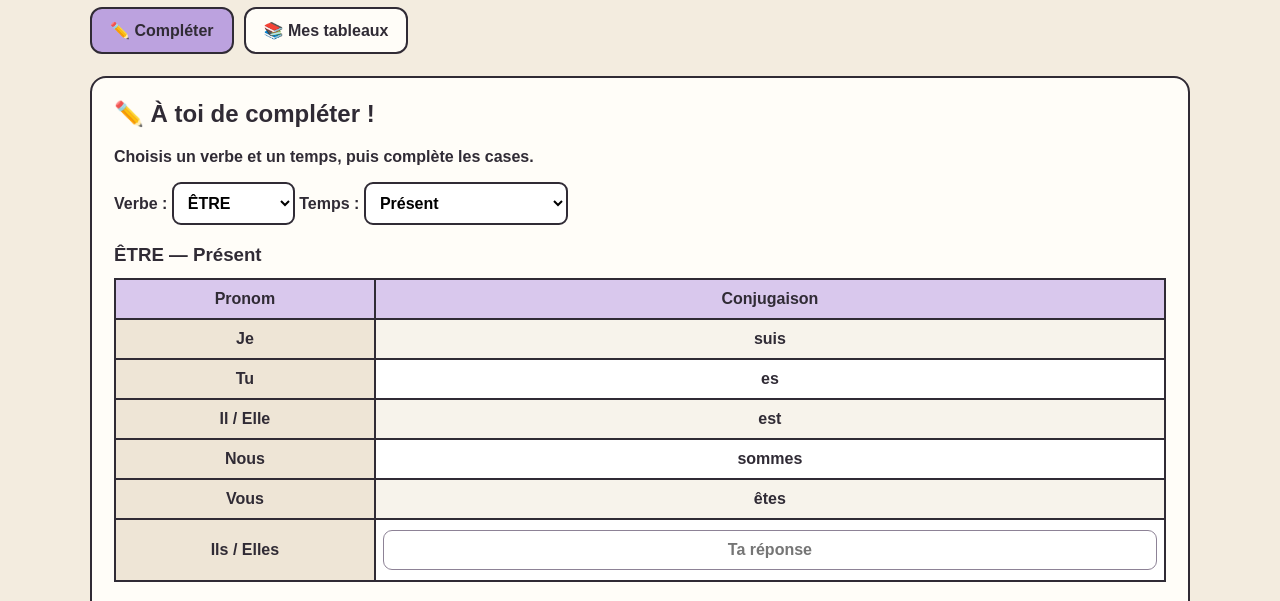
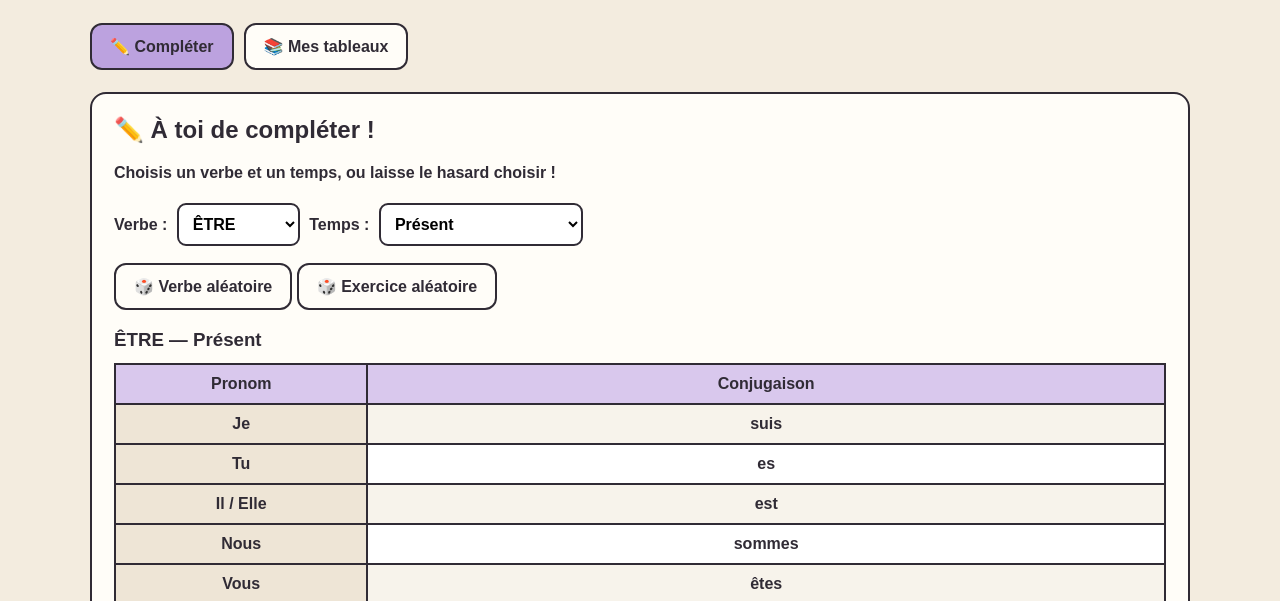
Before and after one commit to catuxafm-boop/verbos-frances, a plain HTML site: page index.html in a window 1280 px wide. Shown: the part 169-770 px from the top of the page. Drawn offline with Linux system fonts and the light colour scheme.

Commit message:
Update index.html

```diff
--- a/index.html
+++ b/index.html
@@ -7,9 +7,7 @@
 <title>Mon Atelier de Conjugaison</title>
 
 <style>
-* {
-  box-sizing: border-box;
-}
+* { box-sizing: border-box; }
 
 body {
   margin: 0;
@@ -30,19 +28,9 @@ header {
   text-align: center;
 }
 
-h1 {
-  margin: 0;
-  font-size: 32px;
-}
+h1 { margin: 0; font-size: 32px; }
 
-header p {
-  margin-bottom: 0;
-}
-
-main {
-  max-width: 1100px;
-  margin: 25px auto;
-}
+main { max-width: 1100px; margin: 25px auto; }
 
 nav {
   display: flex;
@@ -51,9 +39,7 @@ nav {
   margin-bottom: 22px;
 }
 
-button, select, input {
-  font: inherit;
-}
+button, select, input { font: inherit; }
 
 nav button, .action {
   border: 2px solid #302b35;
@@ -64,17 +50,12 @@ nav button, .action {
   color: #302b35;
 }
 
-nav button.active {
-  background: #bca2df;
-}
+nav button.active { background: #bca2df; }
 
-.panel {
-  display: none;
-}
+button:hover { filter: brightness(.96); }
 
-.panel.active {
-  display: block;
-}
+.panel { display: none; }
+.panel.active { display: block; }
 
 .card {
   padding: 22px;
@@ -84,19 +65,16 @@ nav button.active {
   border-radius: 16px;
 }
 
-h2 {
-  margin-top: 0;
-}
+h2 { margin-top: 0; }
 
-h3 {
-  margin-bottom: 10px;
-}
+h3 { margin-bottom: 10px; }
 
 select, input {
   padding: 10px;
   border: 2px solid #302b35;
   border-radius: 9px;
   background: white;
+  margin: 5px;
 }
 
 table {
@@ -112,17 +90,11 @@ th, td {
   text-align: center;
 }
 
-th {
-  background: #d9c8ed;
-}
+th { background: #d9c8ed; }
 
-td:first-child {
-  background: #eee5d6;
-}
+td:first-child { background: #eee5d6; }
 
-tbody tr:nth-child(even) {
-  background: #f7f3eb;
-}
+tbody tr:nth-child(even) { background: #f7f3eb; }
 
 input.answer {
   width: 100%;
@@ -138,49 +110,18 @@ input.answer {
   border: 2px solid #302b35;
 }
 
-.green {
-  background: #d0dfc5;
-}
+.green { background: #d0dfc5; }
+.blue { background: #cbdfea; }
+.yellow { background: #f0df9f; }
+.orange { background: #e8c4a8; }
 
-.blue {
-  background: #cbdfea;
-}
-
-.yellow {
-  background: #f0df9f;
-}
-
-.orange {
-  background: #e8c4a8;
-}
-
-.result {
-  margin-top: 12px;
-  font-weight: bold;
-}
-
-.small {
-  font-size: 13px;
-  font-weight: 700;
-}
+.result { margin-top: 12px; font-weight: bold; }
 
 @media(max-width: 700px) {
-  body {
-    padding: 10px;
-  }
-
-  h1 {
-    font-size: 24px;
-  }
-
-  .card {
-    padding: 12px;
-    overflow-x: auto;
-  }
-
-  table {
-    min-width: 650px;
-  }
+  body { padding: 10px; }
+  h1 { font-size: 24px; }
+  .card { padding: 12px; overflow-x: auto; }
+  table { min-width: 650px; }
 }
 </style>
 </head>
@@ -202,7 +143,7 @@ input.answer {
 <section id="practice" class="panel active">
   <div class="card">
     <h2>✏️ À toi de compléter !</h2>
-    <p>Choisis un verbe et un temps, puis complète les cases.</p>
+    <p>Choisis un verbe et un temps, ou laisse le hasard choisir !</p>
 
     <label for="practiceVerb">Verbe :</label>
     <select id="practiceVerb" onchange="makePractice()"></select>
@@ -210,9 +151,16 @@ input.answer {
     <label for="practiceTense">Temps :</label>
     <select id="practiceTense" onchange="makePractice()"></select>
 
+    <div style="margin:12px 0;">
+      <button class="action" onclick="randomVerb()">🎲 Verbe aléatoire</button>
+      <button class="action" onclick="randomExercise()">🎲 Exercice aléatoire</button>
+    </div>
+
     <div id="practiceTable"></div>
+
     <button class="action" onclick="checkPractice()">Vérifier</button>
     <button class="action" onclick="makePractice()">Recommencer</button>
+
     <div id="practiceResult" class="result"></div>
   </div>
 </section>
@@ -220,12 +168,14 @@ input.answer {
 <section id="tables" class="panel">
   <div class="card">
     <h2>📚 Tous mes tableaux</h2>
-    <p>Chaque verbe possède un seul tableau avec tous ses temps.</p>
+    <p>Les temps sont regroupés dans un seul tableau pour chaque verbe.</p>
+
     <label for="filterVerb">Choisir un verbe :</label>
     <select id="filterVerb" onchange="renderTables()">
       <option value="all">Tous les verbes</option>
     </select>
   </div>
+
   <div id="allTables"></div>
 </section>
 
@@ -249,6 +199,7 @@ const tenses = {
     dire: ["dis","dis","dit","disons","dites","disent"],
     voir: ["vois","vois","voit","voyons","voyez","voient"]
   },
+
   "Imparfait": {
     etre: ["étais","étais","était","étions","étiez","étaient"],
     avoir: ["avais","avais","avait","avions","aviez","avaient"],
@@ -263,6 +214,7 @@ const tenses = {
     dire: ["disais","disais","disait","disions","disiez","disaient"],
     voir: ["voyais","voyais","voyait","voyions","voyiez","voyaient"]
   },
+
   "Futur simple": {
     etre: ["serai","seras","sera","serons","serez","seront"],
     avoir: ["aurai","auras","aura","aurons","aurez","auront"],
@@ -277,6 +229,7 @@ const tenses = {
     dire: ["dirai","diras","dira","dirons","direz","diront"],
     voir: ["verrai","verras","verra","verrons","verrez","verront"]
   },
+
   "Conditionnel présent": {
     etre: ["serais","serais","serait","serions","seriez","seraient"],
     avoir: ["aurais","aurais","aurait","aurions","auriez","auraient"],
@@ -291,6 +244,7 @@ const tenses = {
     dire: ["dirais","dirais","dirait","dirions","diriez","diraient"],
     voir: ["verrais","verrais","verrait","verrions","verriez","verraient"]
   },
+
   "Subjonctif présent": {
     etre: ["sois","sois","soit","soyons","soyez","soient"],
     avoir: ["aie","aies","ait","ayons","ayez","aient"],
@@ -305,6 +259,7 @@ const tenses = {
     dire: ["dise","dises","dise","disions","disiez","disent"],
     voir: ["voie","voies","voie","voyions","voyiez","voient"]
   },
+
   "Passé composé": {
     etre: ["ai été","as été","a été","avons été","avez été","ont été"],
     avoir: ["ai eu","as eu","a eu","avons eu","avez eu","ont eu"],
@@ -338,6 +293,8 @@ const verbs = {
 
 const colors = ["verb-title","green","blue","yellow","orange"];
 
+let missingIndex = 0;
+
 function showPanel(id, button) {
   document.querySelectorAll(".panel").forEach(p => p.classList.remove("active"));
   document.querySelectorAll("nav button").forEach(b => b.classList.remove("active"));
@@ -346,13 +303,13 @@ function showPanel(id, button) {
 }
 
 function createOptions() {
-  const verbOptions = Object.entries(verbs)
+  const options = Object.entries(verbs)
     .map(([key,name]) => `<option value="${key}">${name}</option>`)
     .join("");
 
-  document.getElementById("practiceVerb").innerHTML = verbOptions;
+  document.getElementById("practiceVerb").innerHTML = options;
   document.getElementById("filterVerb").innerHTML =
-    '<option value="all">Tous les verbes</option>' + verbOptions;
+    '<option value="all">Tous les verbes</option>' + options;
 
   document.getElementById("practiceTense").innerHTML =
     Object.keys(tenses).map(t => `<option>${t}</option>`).join("");
@@ -362,22 +319,49 @@ function makePractice() {
   const verb = document.getElementById("practiceVerb").value;
   const tense = document.getElementById("practiceTense").value;
   const answers = tenses[tense][verb];
-  const missing = Math.floor(Math.random() * 6);
 
-  let html = `<h3>${verbs[verb]} — ${tense}</h3><table><tr><th>Pronom</th><th>Conjugaison</th></tr>`;
+  missingIndex = Math.floor(Math.random() * 6);
+
+  let html = `<h3>${verbs[verb]} — ${tense}</h3>
+    <table>
+    <tr><th>Pronom</th><th>Conjugaison</th></tr>`;
 
   pronouns.forEach((p,i) => {
-    html += `<tr><td>${p}</td><td>${
-      i === missing
-      ? `<input class="answer" id="answer" placeholder="Ta réponse">`
-      : answers[i]
-    }</td></tr>`;
+    html += `<tr>
+      <td>${p}</td>
+      <td>${i === missingIndex
+        ? '<input class="answer" id="answer" placeholder="Ta réponse">'
+        : answers[i]}
+      </td>
+    </tr>`;
   });
 
   html += "</table>";
+
   document.getElementById("practiceTable").innerHTML = html;
   document.getElementById("practiceResult").textContent = "";
-  document.getElementById("answer").dataset.correct = answers[missing];
+  document.getElementById("answer").dataset.correct = answers[missingIndex];
+}
+
+function randomVerb() {
+  const keys = Object.keys(verbs);
+  const random = keys[Math.floor(Math.random() * keys.length)];
+
+  document.getElementById("practiceVerb").value = random;
+  makePractice();
+}
+
+function randomExercise() {
+  const verbKeys = Object.keys(verbs);
+  const tenseKeys = Object.keys(tenses);
+
+  const randomVerbKey = verbKeys[Math.floor(Math.random() * verbKeys.length)];
+  const randomTenseKey = tenseKeys[Math.floor(Math.random() * tenseKeys.length)];
+
+  document.getElementById("practiceVerb").value = randomVerbKey;
+  document.getElementById("practiceTense").value = randomTenseKey;
+
+  makePractice();
 }
 
 function checkPractice() {
@@ -402,11 +386,16 @@ function renderTables() {
     let html = `<div class="card">
       <h2 class="${colors[index % colors.length]}">${name}</h2>
       <table>
-      <thead><tr><th>Temps</th>${pronouns.map(p => `<th>${p}</th>`).join("")}</tr></thead>
+      <thead>
+        <tr><th>Temps</th>${pronouns.map(p => `<th>${p}</th>`).join("")}</tr>
+      </thead>
       <tbody>`;
 
     Object.entries(tenses).forEach(([tense,data]) => {
-      html += `<tr><td>${tense}</td>${data[verb].map(a => `<td>${a}</td>`).join("")}</tr>`;
+      html += `<tr>
+        <td>${tense}</td>
+        ${data[verb].map(a => `<td>${a}</td>`).join("")}
+      </tr>`;
     });
 
     html += `</tbody></table></div>`;
```
